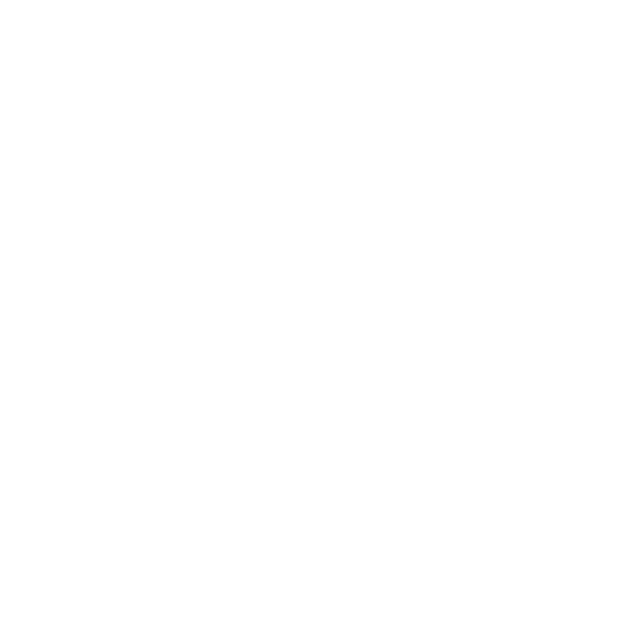
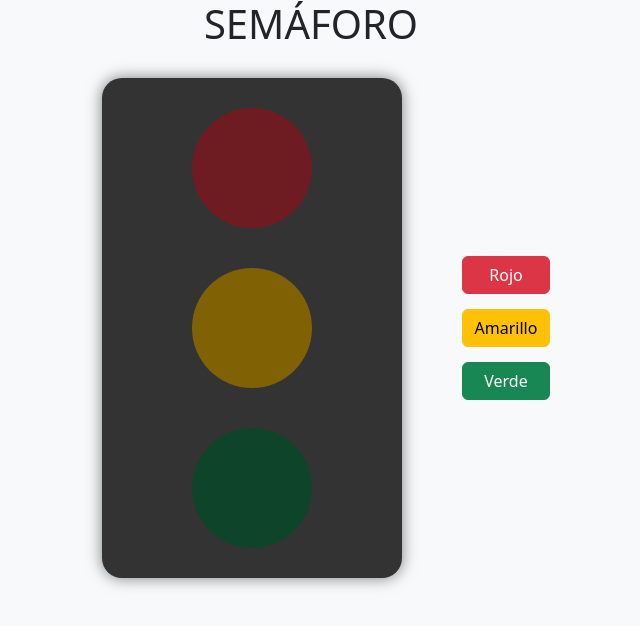
Before and after one commit to erikasemblantes/vers2, a plain HTML site: page index.html in a window 1280 px wide. Shown: the whole page, without its empty margins (329-969 px from the left). Drawn offline with nearby package versions, Linux system fonts and the light colour scheme.

Commit message:
version1.2

```diff
--- a/index.html
+++ b/index.html
@@ -1 +1,99 @@
-<title>MI </title>
+<!DOCTYPE html>
+<html lang="es">
+
+<head>
+    <meta keywords="gestion, sistemas, quinto">
+    <meta charset="UTF-8">
+    <title>MI SEMÁFORO</title>
+    <link href="https://cdn.jsdelivr.net/npm/bootstrap@5.3.3/dist/css/bootstrap.min.css" rel="stylesheet" integrity="sha384-QWTKZyjpPEjISv5WaRU9OFeRpok6YctnYmDr5pNlyT2bRjXh0JMhjY6hW+ALEwIH" crossorigin="anonymous">
+    <link rel="stylesheet" href="styles.css">
+
+    <style>
+        .semaforo {
+            width: 300px;
+            height: 500px;
+            background-color: #333;
+            padding: 30px;
+            border-radius: 20px;
+            display: flex;
+            flex-direction: column;
+            justify-content: space-between;
+            align-items: center;
+            margin: 30px;
+            box-shadow: 0px 0px 15px rgba(0, 0, 0, 0.5);
+        }
+
+        .luz {
+            width: 120px;
+            height: 120px;
+            border-radius: 50%;
+            background-color: #ccc;
+            transition: background-color 0.3s ease;
+        }
+
+        .luz.activada {
+            filter: brightness(1.5);
+        }
+
+        .luz.apagada {
+            filter: brightness(0.5);
+        }
+
+        .botones {
+            display: flex;
+            flex-direction: column;
+            justify-content: center;
+            gap: 15px;
+            margin-left: 30px;
+        }
+
+        .contenedor {
+            display: flex;
+            justify-content: center;
+            align-items: center;
+        }
+    </style>
+</head>
+
+<body class="bg-light">
+    <h1 class="card-title text-center">SEMÁFORO</h1>
+
+    <div class="container contenedor">
+        <div class="semaforo">
+            <div id="rojo" class="luz bg-danger"></div>
+            <div id="amarillo" class="luz bg-warning"></div>
+            <div id="verde" class="luz bg-success"></div>
+        </div>
+
+        <div class="botones">
+            <button class="btn btn-danger" onclick="encenderLuz('rojo')">Rojo</button>
+            <button class="btn btn-warning" onclick="encenderLuz('amarillo')">Amarillo</button>
+            <button class="btn btn-success" onclick="encenderLuz('verde')">Verde</button>
+        </div>
+    </div>
+
+    <script src="https://cdn.jsdelivr.net/npm/bootstrap@5.3.3/dist/js/bootstrap.bundle.min.js" integrity="sha384-YvpcrYf0tY3lHB60NNkmXc5s9fDVZLESaAA55NDzOxhy9GkcIdslK1eN7N6jIeHz" crossorigin="anonymous"></script>
+
+    <script>
+        let luces = ['rojo', 'amarillo', 'verde'];
+
+        function encenderLuz(color) {
+            // Apagar todas las luces
+            luces.forEach(luz => {
+                document.getElementById(luz).classList.remove('activada');
+                document.getElementById(luz).classList.add('apagada');
+            });
+
+            // Encender la luz seleccionada
+            document.getElementById(color).classList.remove('apagada');
+            document.getElementById(color).classList.add('activada');
+        }
+
+        // Inicializar las luces como apagadas
+        luces.forEach(luz => {
+            document.getElementById(luz).classList.add('apagada');
+        });
+    </script>
+</body>
+
+</html>
```
